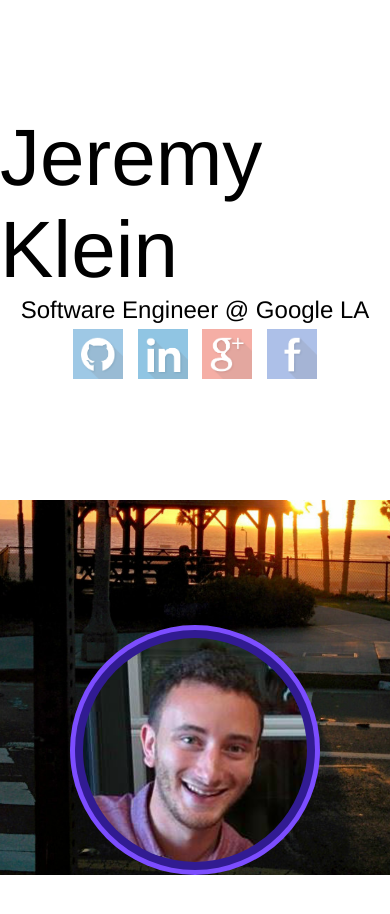
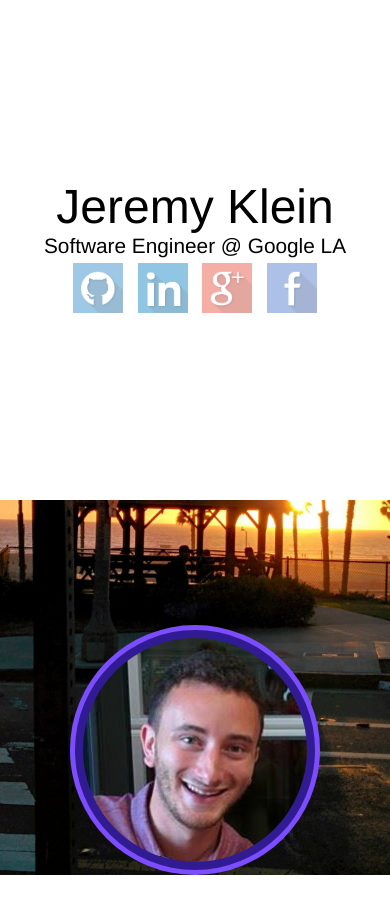
Before and after one commit to jklein24/jeremy-klein, a plain HTML site: page index.html in a window 390 px wide. Shown: the top 914 px of the page. Drawn offline with Linux system fonts and the light colour scheme.

Commit message:
Adjust sizing of name on mobile.

```diff
--- a/static/styles.css
+++ b/static/styles.css
@@ -20,11 +20,21 @@ body {
 }
 
 .name {
-  font-size: 500%;
+  font-size: 5em;
 }
 
 .subtitle {
-  font-size: 150%;
+  font-size: 1.5em;
+}
+
+@media (max-width: 700px) {
+.name {
+  font-size: 3em;
+}
+
+.subtitle {
+  font-size: 1.3em;
+}
 }
 
 .social-icon {
```
